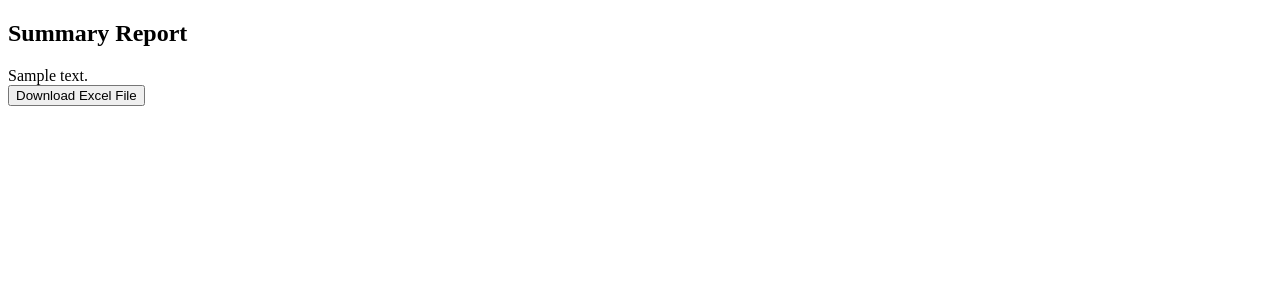
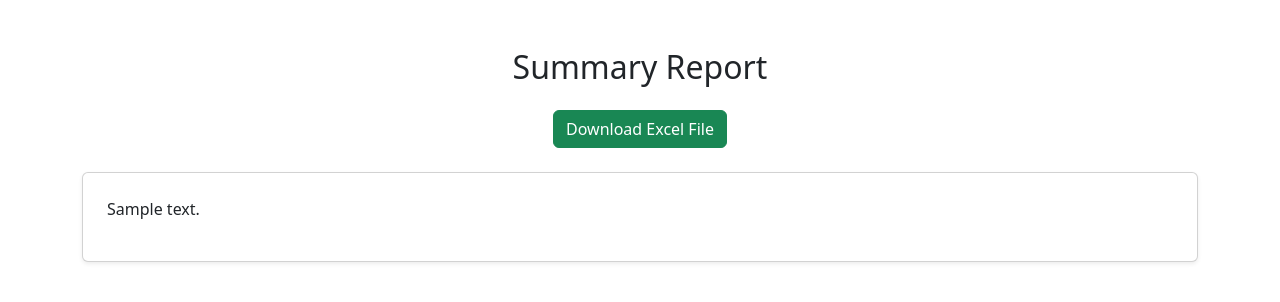
Before and after one commit to Parth2k3/ExcelSumm, a Django app: template devtest/templates/result.html in a window 1280 px wide. Shown: the top 302 px of the page. Run offline with Django 5.2, Linux system fonts and the light colour scheme; the template is opened without the code that fills it: most values are stand-ins (such as "Sample title", 1, 10 or a date in 2020); some libraries are stand-ins or nearby versions.

Commit message:
final project

```diff
--- a/devtest/templates/result.html
+++ b/devtest/templates/result.html
@@ -3,17 +3,37 @@
 <head>
     <meta charset="UTF-8">
     <meta name="viewport" content="width=device-width, initial-scale=1.0">
-    <title>Document</title>
+    <title>Result</title>
+    <link rel="stylesheet" href="https://cdn.jsdelivr.net/npm/bootstrap@5.3.3/dist/css/bootstrap.min.css">
+    <style>
+        table td, table th {
+  padding: 15px;
+}
+
+    </style>
 </head>
 <body>
-<h2>Summary Report</h2>
-<div>
-    {{ summary_html|safe }}
-</div>
-<form method="get" action="{% url 'download_file' %}">
-    <input type="hidden" name="file_path" value="{{ file_path }}">
-    <button type="submit">Download Excel File</button>
-</form>
+    <div class="container mt-5">
+        <h2 class="text-center mb-4">Summary Report</h2>
+
+        <div class="d-flex justify-content-center mb-4">
+          <form method="get" action="{% url 'download_file' %}">
+            <input type="hidden" name="file_path" value="{{ file_path }}">
+            <button type="submit" class="btn btn-success">Download Excel File</button>
+          </form>
+        </div>
+
+        <div class="card p-4 shadow-sm">
+          <div class="table-responsive">
+            <table class="table table-bordered table-hover" style="border-spacing: 0 10px;">
+              {{ summary_html|safe }}
+            </table>
+          </div>
+        </div>
+      </div>
+
+
+      <script src="https://cdn.jsdelivr.net/npm/bootstrap@5.3.3/dist/js/bootstrap.bundle.min.js"></script>
 
 </body>
 </html>
```
Also changed, not shown: devtest/templates/index.html (+14 -3 lines), devtest/db.sqlite3, 1 other file.
